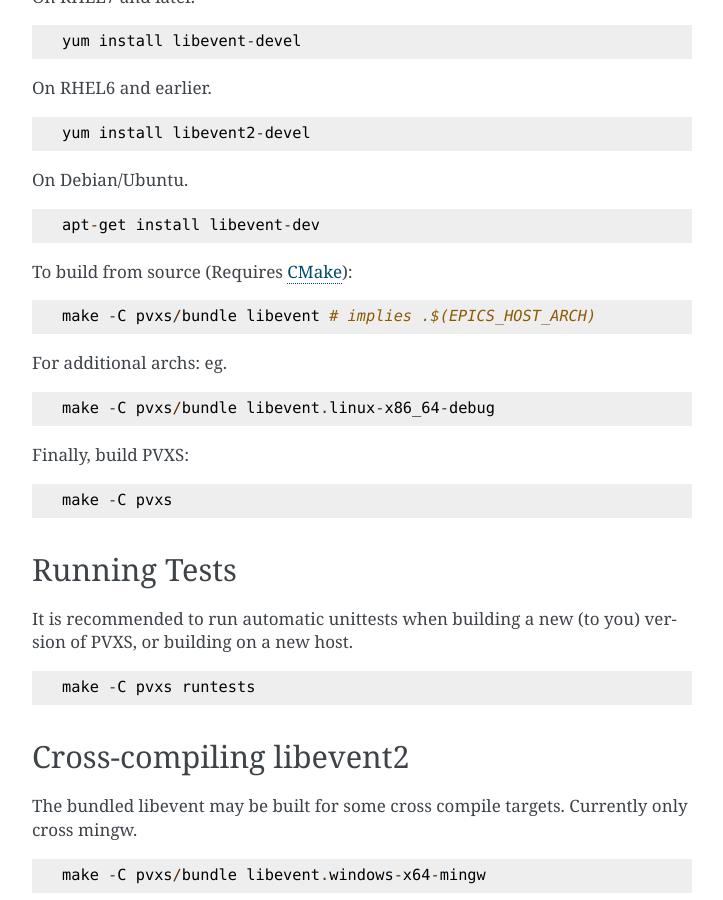
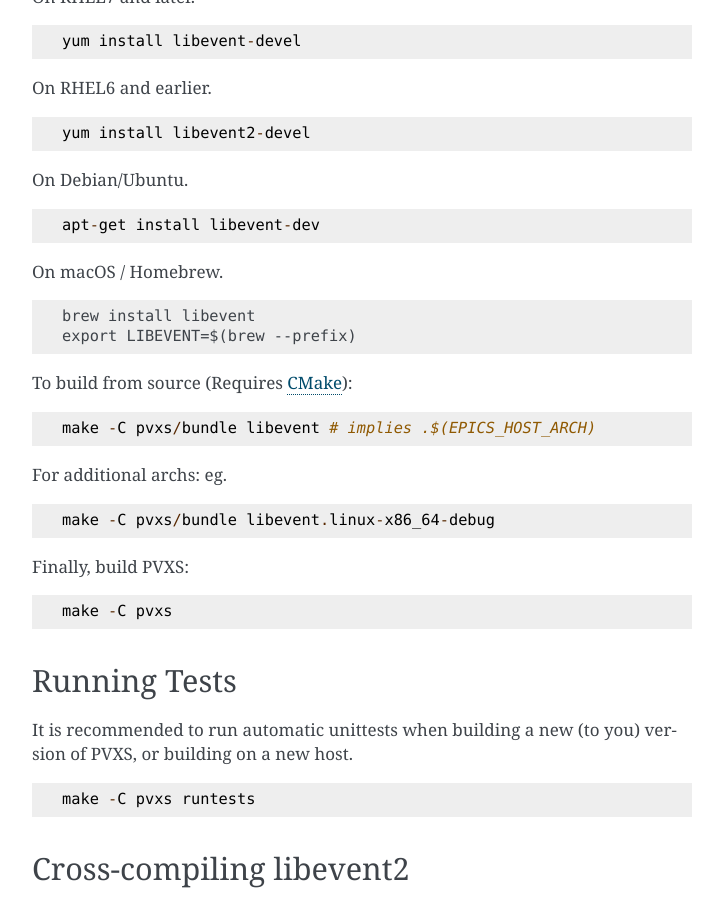
Before and after one commit to epics-base/pvxs, a Sphinx documentation site: the page built from documentation/building.rst, in a window 1280 px wide and 900 px high, scrolled down 494 px. Shown: the whole window, without its empty margins (388-1111 px from the left). Built offline with Sphinx 7.4.7, drawn with Linux system fonts in a browser that asks for light colours; pages that are not in the unit, such as notebooks, are missing from menus.

Commit message:
LIBEVENT hint for homebrew (#112)
LIBEVENT hint for homebrew

Use brew --prefix

```diff
--- a/documentation/building.rst
+++ b/documentation/building.rst
@@ -31,6 +31,11 @@
 On Debian/Ubuntu. ::
 
     apt-get install libevent-dev
+
+On macOS / Homebrew. ::
+
+    brew install libevent
+    export LIBEVENT=$(brew --prefix)
 
 To build from source (Requires `CMake <https://cmake.org/>`_): ::
 
```
